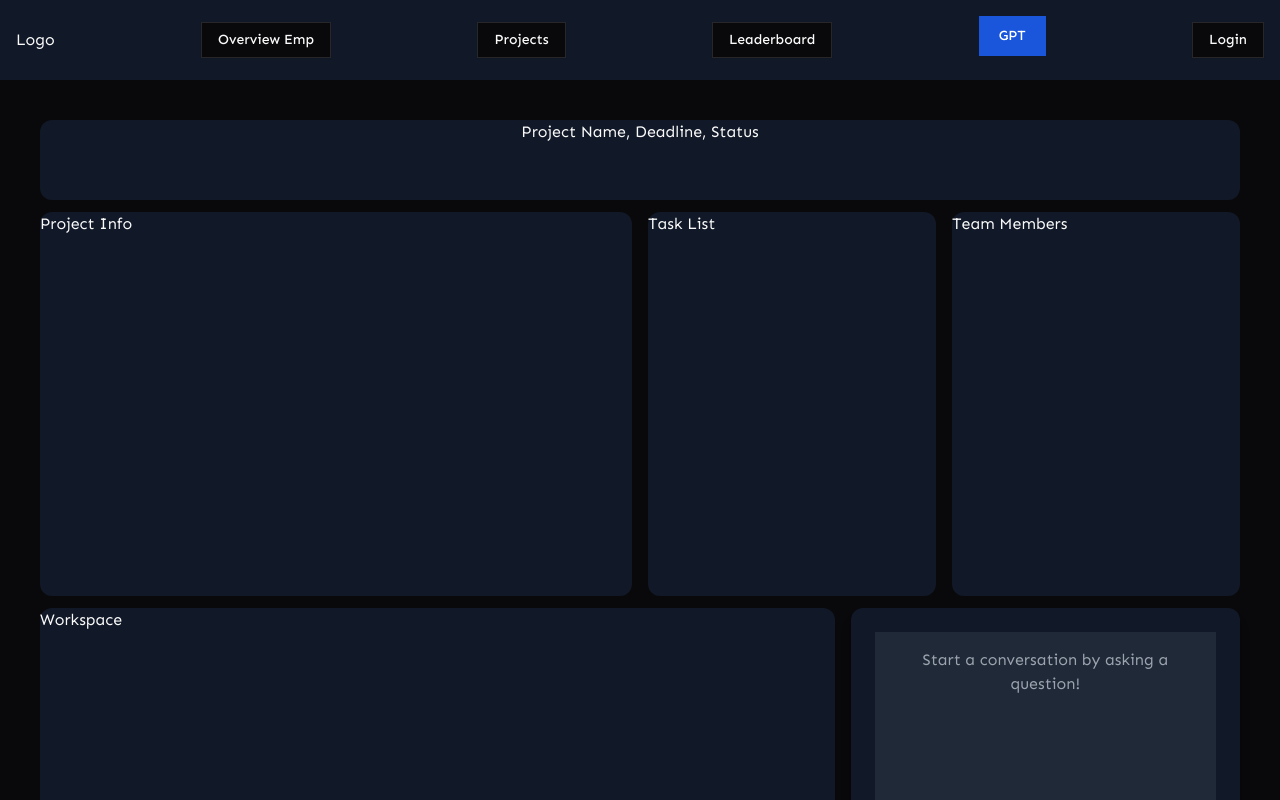
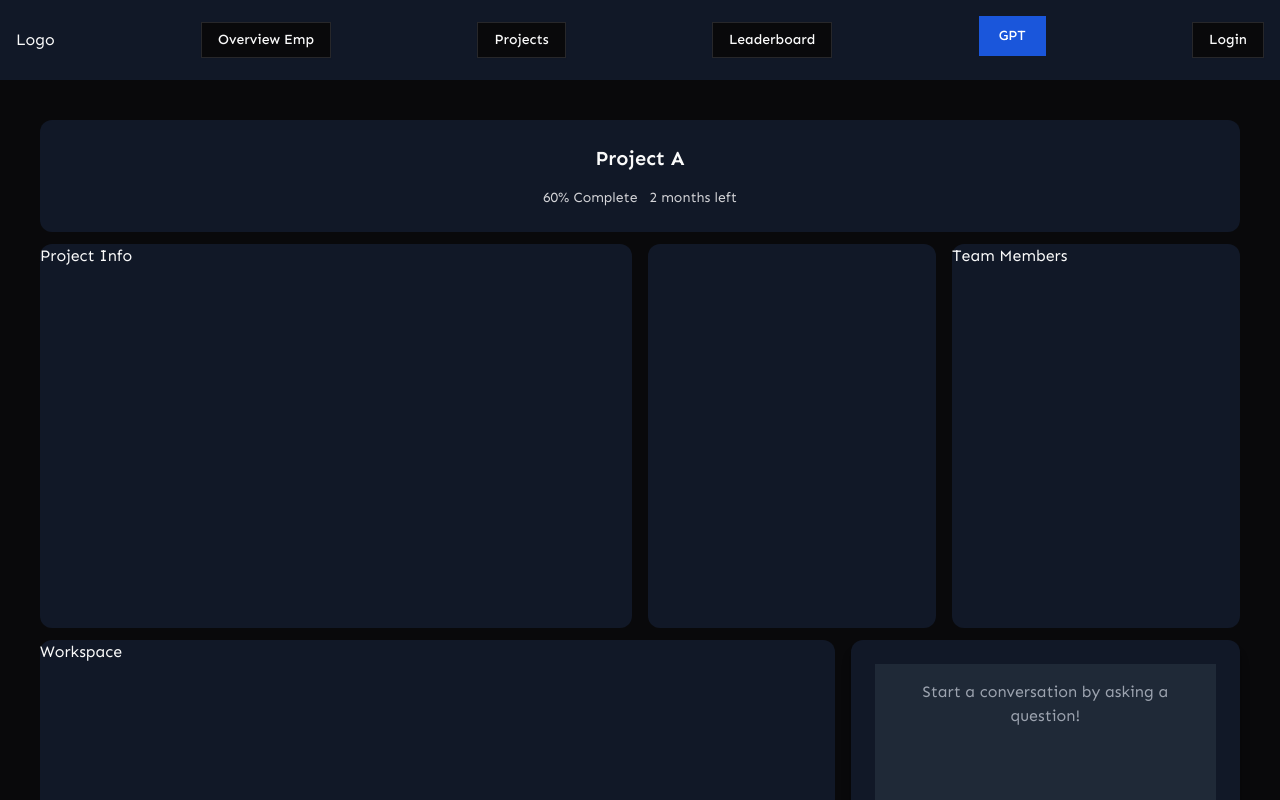
Before and after one commit to gaurijagdale/karmavyuha, a React (Vite) app in the folder frontend/: page /projectspecific in a window 1280 px wide. Shown: the top 800 px of the page. Built offline with nearby package versions, Linux system fonts and the light colour scheme; a web font is replaced by a local one.

Commit message:
specific project

```diff
--- a/frontend/src/pages/employee/ProjectSpecific.tsx
+++ b/frontend/src/pages/employee/ProjectSpecific.tsx
@@ -5,10 +5,18 @@ import TextGen from '@/components/TextGen'
 const ProjectSpecific = () => {
   return (
     <div><div className='w-full h-screen p-10 space-y-3'>
-    <div className='w-full h-20 bg-gray-900 rounded-xl text-center'>Project Name, Deadline, Status</div>
+    <div className='w-full py-6 bg-gray-900 rounded-xl text-center space-y-4'>
+      <h1 className='text-xl font-semibold'>Project A</h1>
+      <div className='flex justify-center text-sm text-zinc-300 space-x-3'>
+        <h2>60% Complete</h2>
+        <h2>2 months left</h2>
+      </div>
+    </div>
     <div className='w-full grid grid-cols-4 gap-4'>
         <div className='col-span-2 bg-gray-900 rounded-xl h-96'>Project Info</div>
-        <div className='col-span-1 bg-gray-900 rounded-xl h-96'>Task List</div>
+        <div className='col-span-1 bg-gray-900 rounded-xl h-96'>
+
+        </div>
         <div className='col-span-1 bg-gray-900 rounded-xl h-96'>Team Members</div>
     </div>
     <div className='w-full grid grid-cols-3 gap-4'>
```
